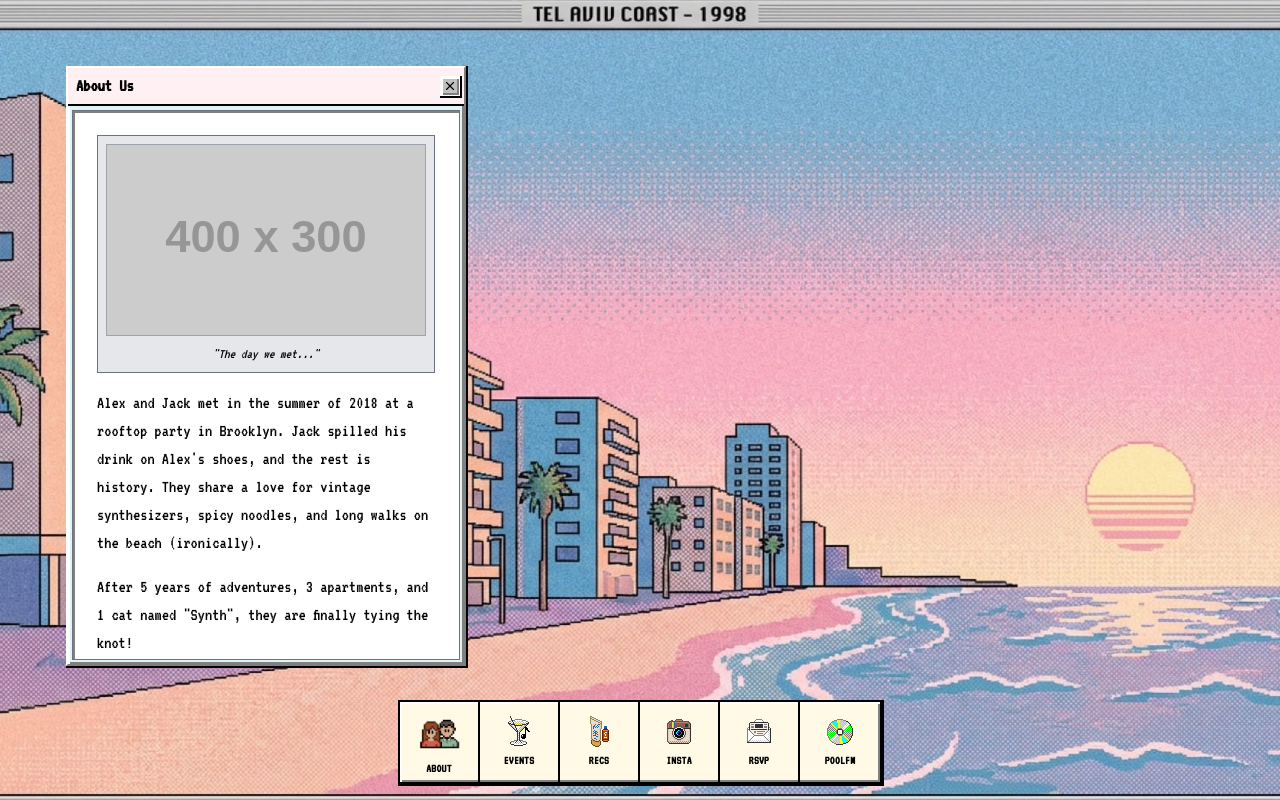
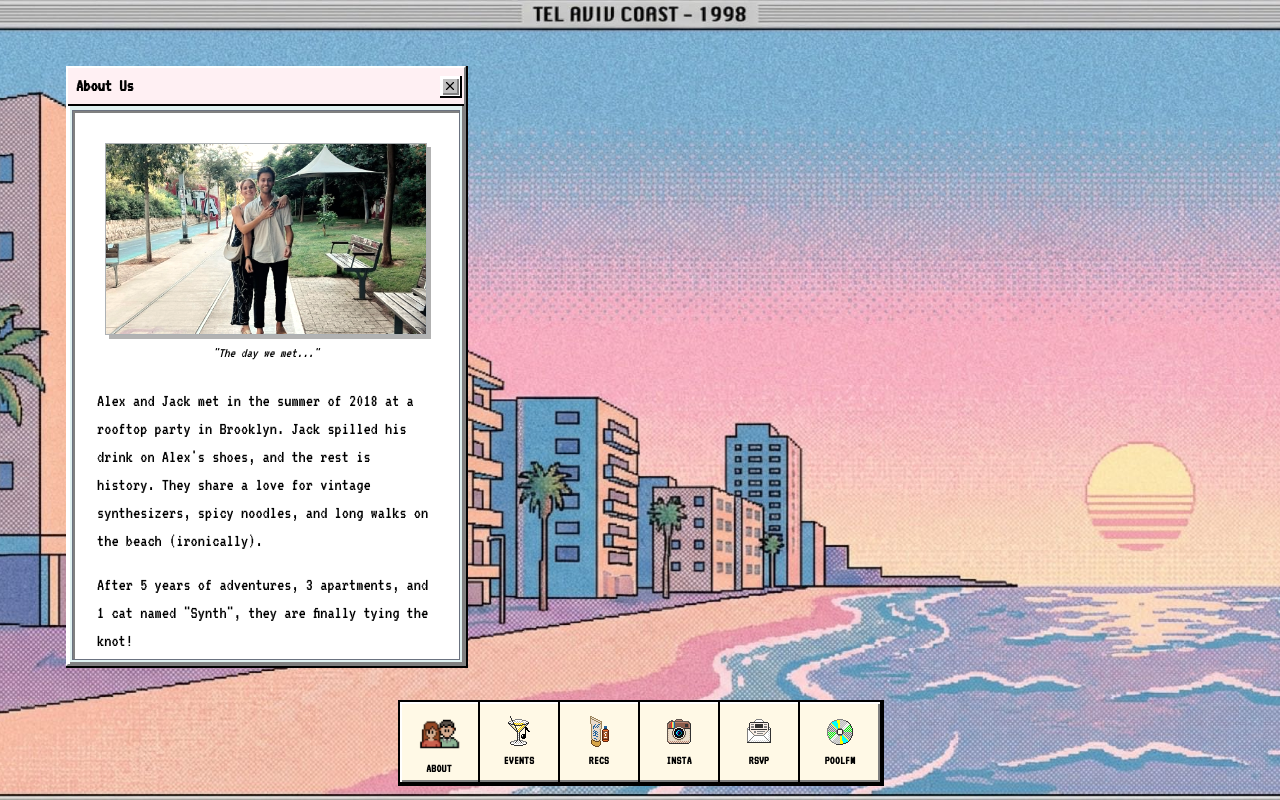
Before and after one commit to jacksgreen/jack-alex-weddding, a React (Vite) app: page / in a window 1280 px wide. Built offline with nearby package versions, Linux system fonts and the light colour scheme.

Commit message:
about us image

```diff
--- a/package.json
+++ b/package.json
@@ -16,6 +16,7 @@
     "date-fns": "^4.1.0",
     "embla-carousel-react": "^8.6.0",
     "framer-motion": "^12.23.24",
+    "gapi-script": "^1.2.0",
     "lucide-react": "^0.554.0",
     "react": "^19.2.0",
     "react-dom": "^19.2.0",
--- a/src/components/apps/AboutUs.tsx
+++ b/src/components/apps/AboutUs.tsx
@@ -1,17 +1,23 @@
 const AboutUs = () => (
   <div className="p-4 space-y-4">
     <div className="flex flex-col space-y-4">
-            <div className="bg-gray-200 p-2 border border-gray-500">
-                <img src="https://placehold.co/400x300/pink/white?text=Alex+and+Jack" alt="Couple" className="w-full h-48 object-cover mb-2 border border-gray-400" />
+      <div className=" p-2">
+        <img
+          src="/photos/park-hamesila.jpg"
+          alt="Couple"
+          className="w-full h-48 object-cover mb-2 border border-gray-400 shadow-[inset_0_0_60px_rgba(0,0,0,0.2),4px_4px_0_rgba(0,0,0,0.3)] brightness-105 contrast-105 saturate-110 hue-rotate-[-5deg] sepia-[0.15] hover:saturate-125 hover:sepia-[0.05] transition-all duration-300"
+        />
         <p className="text-sm italic text-center">"The day we met..."</p>
       </div>
       <p>
         Alex and Jack met in the summer of 2018 at a rooftop party in Brooklyn.
-                Jack spilled his drink on Alex's shoes, and the rest is history.
-                They share a love for vintage synthesizers, spicy noodles, and long walks on the beach (ironically).
+        Jack spilled his drink on Alex's shoes, and the rest is history. They
+        share a love for vintage synthesizers, spicy noodles, and long walks on
+        the beach (ironically).
       </p>
       <p>
-                After 5 years of adventures, 3 apartments, and 1 cat named "Synth", they are finally tying the knot!
+        After 5 years of adventures, 3 apartments, and 1 cat named "Synth", they
+        are finally tying the knot!
       </p>
     </div>
   </div>
```
Also changed, not shown: 1 other file (tests, documents, lock files or other folders). Lines whose indentation alone changed are shown as unchanged.
